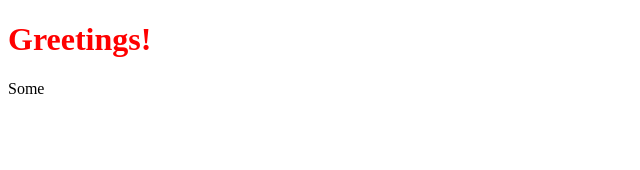
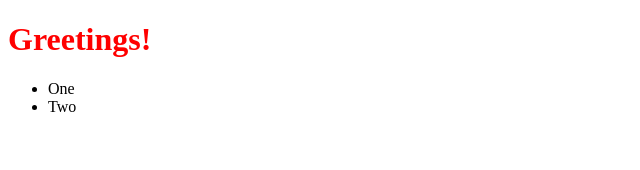
Before and after one commit to mssen/turn-churn, a Vue app in the folder vue/: page / in a window 1280 px wide. Shown: the top 170 px of the page, without its empty margins (0-640 px from the left). Built offline with nearby package versions, Linux system fonts and the light colour scheme.

Commit message:
Simple list.

```diff
--- a/vue/src/App.vue
+++ b/vue/src/App.vue
@@ -1,15 +1,23 @@
 <template>
   <div>
     <h1>Greetings!</h1>
-    <p>{{ information }}</p>
+    <victim-list v-bind:victims="victims"></victim-list>
   </div>
 </template>
 
 <script charset="utf-8">
+import VictimList from './components/VictimList';
+
 export default {
+  components: {
+    VictimList
+  },
   data() {
     return {
-      information: 'Some'
+      victims: [
+        { id: 1, name: 'One'},
+        { id: 2, name: 'Two'}
+      ]
     }
   }
 }
--- /dev/null
+++ b/vue/src/components/VictimList.vue
@@ -0,0 +1,15 @@
+<template>
+  <ul>
+    <li v-for="victim in victims">{{ victim.name }}</li>
+  </ul>
+</template>
+
+<script>
+export default {
+  props: ['victims']
+}
+</script>
+
+<style>
+
+</style>
--- a/vue/src/index.js
+++ b/vue/src/index.js
@@ -1,6 +1,6 @@
 import Vue from 'vue';
 
-import App from './App.vue';
+import App from './App';
 
 new Vue({
   el: '#root',
```
